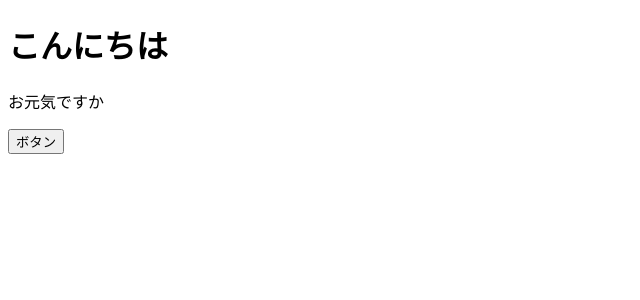
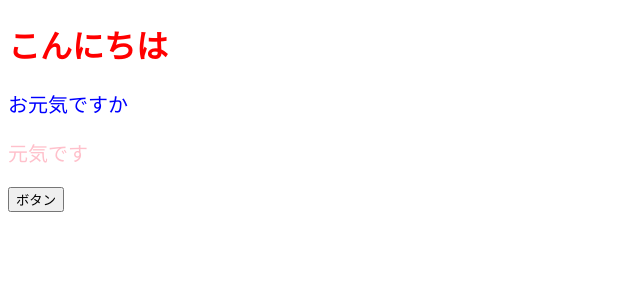
Before and after one commit to monstera3/book-react-jissen-4, a React (Create React App) app: page / in a window 1280 px wide. Shown: the top 300 px of the page, without its empty margins (0-640 px from the left). Built offline with nearby package versions, Linux system fonts and the light colour scheme.

Commit message:
children追加

```diff
--- a/src/App.jsx
+++ b/src/App.jsx
@@ -1,13 +1,15 @@
-
+import { ColoredMessage } from "./components/ColoredMessage";
 
 export const App = () =>{
   const onClickButton = () => {
     alert ();
   };
+
   return (
     <>
-      <h1>こんにちは</h1>
-      <p>お元気ですか</p>
+      <h1 style={{color:"red"}}>こんにちは</h1>
+      <ColoredMessage color="blue">お元気ですか</ColoredMessage>
+      <ColoredMessage color="pink">元気です</ColoredMessage>
       <button onClick={onClickButton}>ボタン</button>
     </>
   );
--- /dev/null
+++ b/src/components/ColoredMessage.jsx
@@ -0,0 +1,9 @@
+export const ColoredMessage = (props) =>{
+
+  const contentStyle = {
+    color:props.color,
+    fontSize:"20px"
+  };
+
+  return  <p style={contentStyle}>{props.children}</p>
+};
```
Also changed, not shown: src/components/ColorMessage.jsx (deleted).
